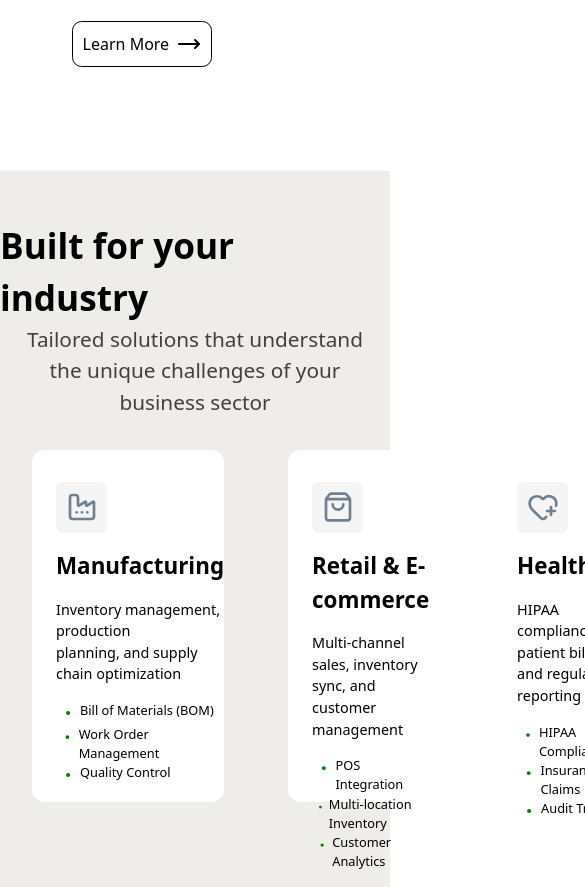
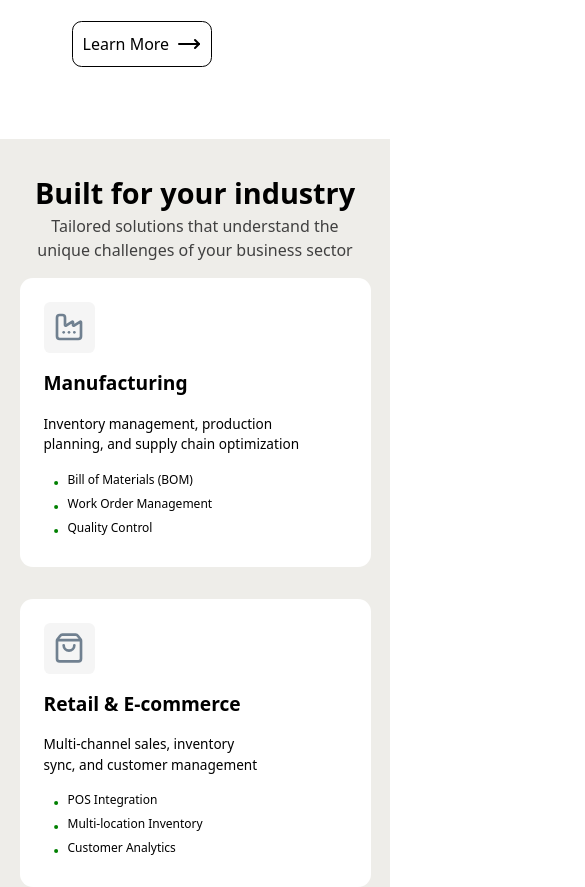
Before and after one commit to AsifulAhsan/AccuFlow, a React (Vite) app: page / in a window 390 px wide. Shown: the part 3880-4767 px from the top of the page, 585 px wide, since content can reach past the window. Built offline with nearby package versions, Linux system fonts and the light colour scheme.

Commit message:
CardSection updated with responsiveness

```diff
--- a/src/components/CardSection/CardSection.module.css
+++ b/src/components/CardSection/CardSection.module.css
@@ -25,6 +25,7 @@
   max-width: 40rem;
   text-align: center;
 }
+
 .cardIcon {
   background-color: whitesmoke;
   color: slategray;
@@ -39,10 +40,12 @@
   color: white;
   transition: 600ms;
 }
+
 .card:hover {
   cursor: pointer;
   box-shadow: 2px 5px 6px gray;
 }
+
 .card {
   background-color: white;
   display: flex;
@@ -50,11 +53,9 @@
   justify-content: start;
   align-items: start;
   border: none;
-
   border-radius: 0.8rem;
   padding-left: 1.5rem;
   padding-top: 2rem;
-
   height: 22rem;
   width: 20rem;
   margin: 2rem;
@@ -65,6 +66,7 @@
   font-size: 1.4rem;
   font-weight: 700;
 }
+
 .cardP {
   text-wrap: balance;
   font-size: 0.9rem;
@@ -79,6 +81,51 @@
 }
 
 .cardDiv {
-    display: flex;
-    justify-content: space-between;
+  display: flex;
+  justify-content: space-between;
 }
+
+@media (max-width: 640px) {
+  .mainDiv {
+    padding-top: 2rem;
+    padding-bottom: 3rem;
+    margin-top: 2rem;
+    margin-bottom: 3rem;
+  }
+
+  .h1 {
+    font-size: 1.8rem;
+    text-align: center;
+  }
+
+  .p {
+    font-size: 1rem;
+    max-width: 90%;
+    padding: 0 1rem;
+  }
+
+  .cardDiv {
+    flex-direction: column;
+    align-items: center;
+  }
+
+  .card {
+    width: 90%;
+    height: auto;
+    margin: 1rem 0;
+    padding: 1.5rem;
+  }
+
+  .cardH1 {
+    font-size: 1.2rem;
+  }
+
+  .cardP {
+    font-size: 0.85rem;
+    max-width: 100%;
+  }
+
+  .cardList {
+    font-size: 0.75rem;
+  }
+}
```
